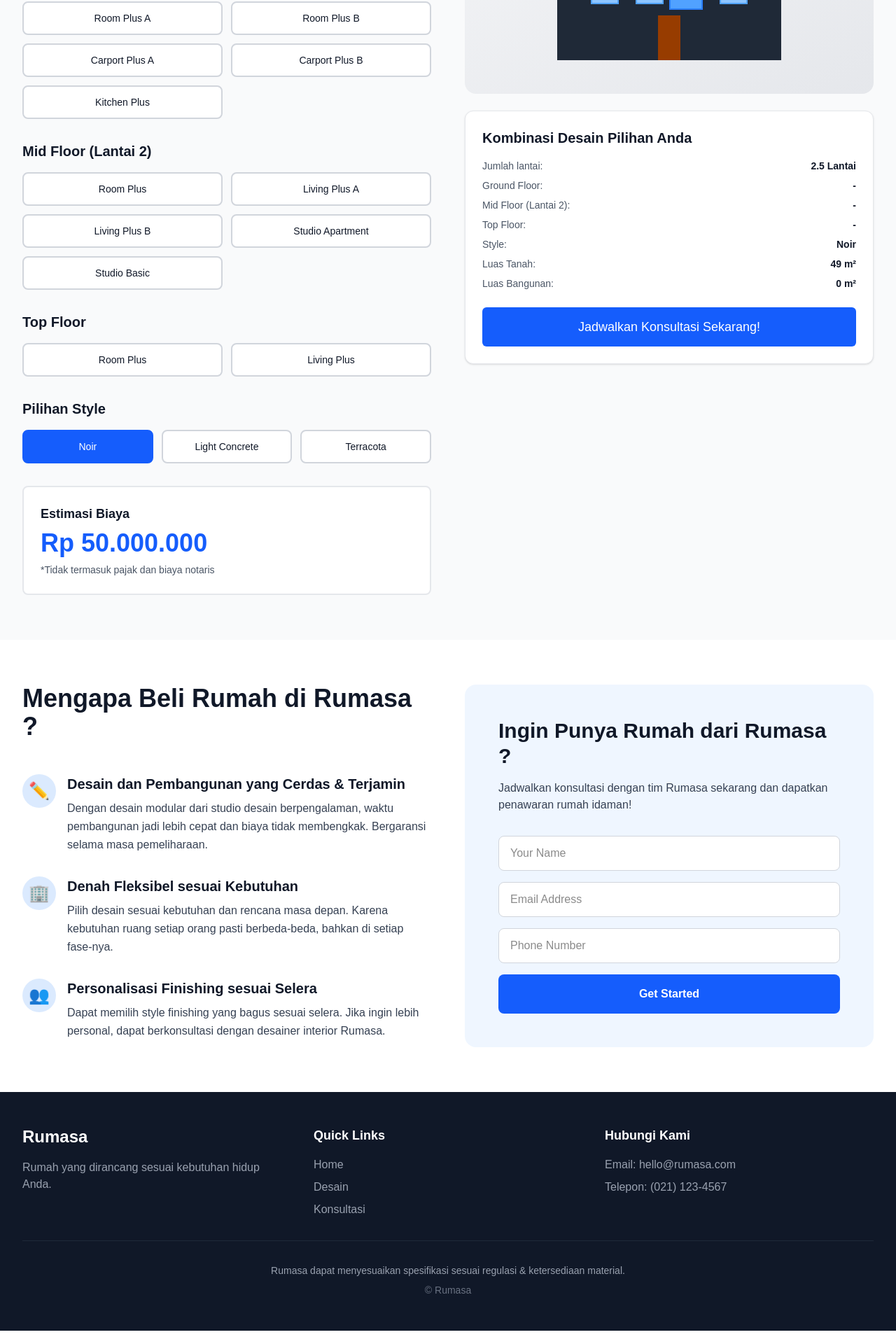
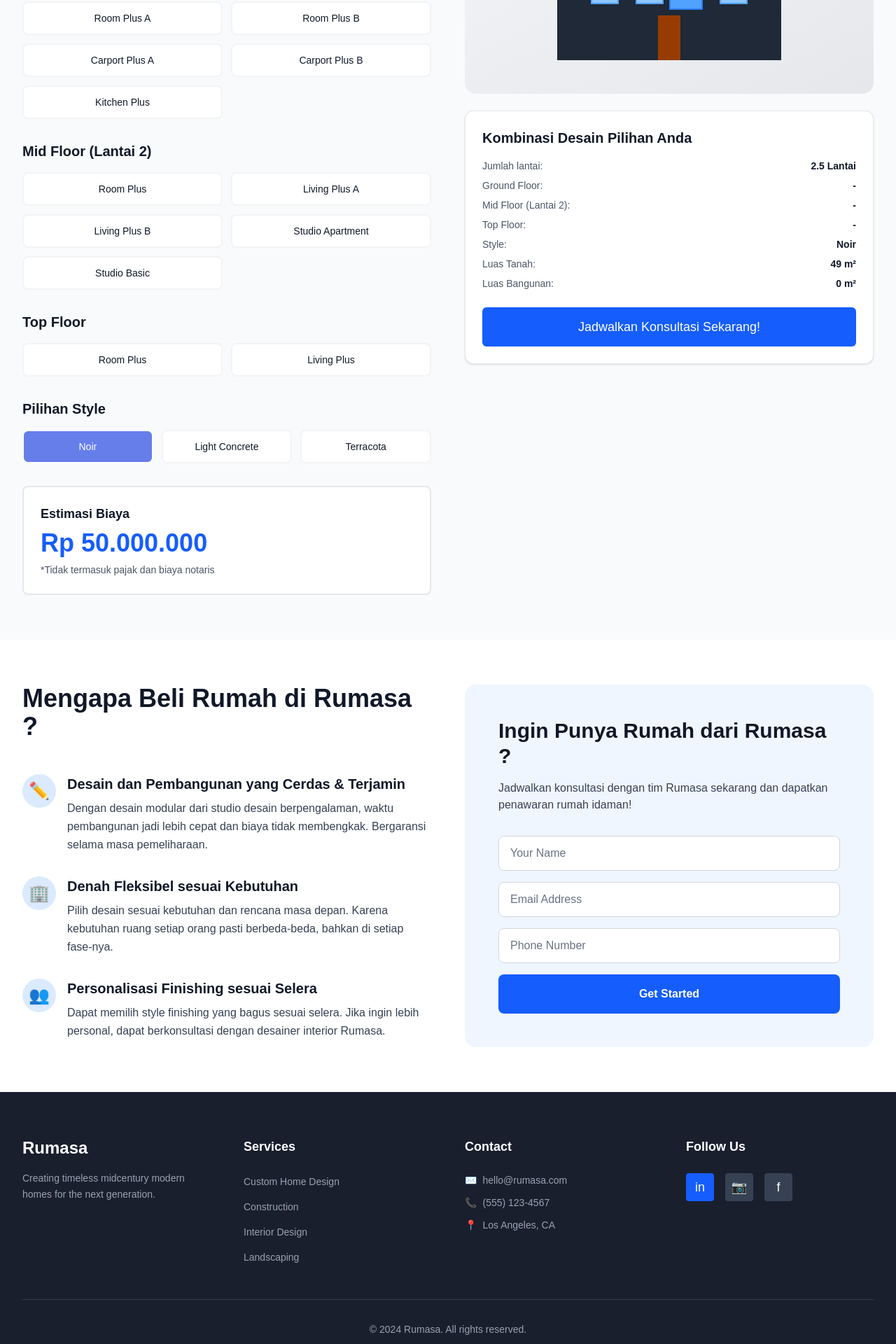
Before and after one commit to fauzanazz/rumasa-web, a Next.js app: page / in a window 1280 px wide. Shown: the part 1638-3558 px from the top of the page at 70% size. Built offline with nearby package versions, Linux system fonts and the light colour scheme.

Commit message:
feat : Finish last

```diff
--- a/actions/whatsapp.ts
+++ b/actions/whatsapp.ts
@@ -16,21 +16,19 @@ export async function createWhatsAppLink(context: WhatsAppContext): Promise<{ ur
   if (context.reasonTitle) {
     // Inquiry about a specific reason
     message = `Halo Rumasa! Saya tertarik dengan alasan: *${context.reasonTitle}*. Bisa jelaskan lebih lanjut?`;
-  } else if (context.combo) {
     // Inquiry about a specific combination
-    const { lantai, ground, mid2, mid3, top, style, tanah_m2 } = context.combo;
+    const { lantai, ground, mid2, mid3, top, style, tanah_m2 } = context.combo || {};
     message = `Halo Rumasa! Saya tertarik dengan kombinasi berikut:
 Lantai: ${lantai}
-Ground: ${ground.join(", ")}
-Mid Floor 2: ${mid2.join(", ")}
-${mid3 ? `Mid Floor 3: ${mid3.join(", ")}` : ""}
-Top: ${top.join(", ")}
+Ground: ${ground?.join(", ")}
+Mid Floor 2: ${mid2?.join(", ")}
+${mid3 ? `Mid Floor 3: ${mid3?.join(", ")}` : ""}
+Top: ${top?.join(", ")}
 Style: ${style}
 Tanah: ${tanah_m2} m²
 
 Mohon info estimasi & waktu pengerjaan.`;
   } else {
-    // General inquiry
     message = "Halo Rumasa! Saya ingin tahu lebih lanjut tentang rumah Rumasa.";
   }
 
--- a/components/Footer.tsx
+++ b/components/Footer.tsx
@@ -1,39 +1,40 @@
-import { footerCopy } from "@/config/copy";
 import Link from "next/link";
 
 export function Footer() {
   return (
-    <footer className="bg-gray-900 text-white py-12 px-4 sm:px-6 lg:px-8">
+    <footer className="bg-[#1a1f2e] text-white py-16 px-4 sm:px-6 lg:px-8">
       <div className="max-w-7xl mx-auto">
-        <div className="grid grid-cols-1 md:grid-cols-3 gap-8 mb-8">
+        <div className="grid grid-cols-1 md:grid-cols-4 gap-12 mb-12">
           {/* Brand */}
           <div>
             <h3 className="text-2xl font-bold mb-4">Rumasa</h3>
-            <p className="text-gray-400">
-              Rumah yang dirancang sesuai kebutuhan hidup Anda.
+            <p className="text-gray-400 text-sm leading-relaxed">
+              Creating timeless midcentury modern homes for the next generation.
             </p>
           </div>
 
-          {/* Quick Links */}
+          {/* Services */}
           <div>
-            <h4 className="text-lg font-semibold mb-4">Quick Links</h4>
-            <ul className="space-y-2">
+            <h4 className="text-lg font-semibold mb-6">Services</h4>
+            <ul className="space-y-3">
               <li>
-                <Link href="/" className="text-gray-400 hover:text-white transition-colors">
-                  Home
+                <Link href="#" className="text-gray-400 hover:text-white transition-colors text-sm">
+                  Custom Home Design
                 </Link>
               </li>
               <li>
-                <Link href="/desain" className="text-gray-400 hover:text-white transition-colors">
-                  Desain
+                <Link href="#" className="text-gray-400 hover:text-white transition-colors text-sm">
+                  Construction
                 </Link>
               </li>
               <li>
-                <Link
-                  href="/konsultasi"
-                  className="text-gray-400 hover:text-white transition-colors"
-                >
-                  Konsultasi
+                <Link href="#" className="text-gray-400 hover:text-white transition-colors text-sm">
+                  Interior Design
+                </Link>
+              </li>
+              <li>
+                <Link href="#" className="text-gray-400 hover:text-white transition-colors text-sm">
+                  Landscaping
                 </Link>
               </li>
             </ul>
@@ -41,15 +42,54 @@ export function Footer() {
 
           {/* Contact */}
           <div>
-            <h4 className="text-lg font-semibold mb-4">Hubungi Kami</h4>
-            <p className="text-gray-400 mb-2">Email: hello@rumasa.com</p>
-            <p className="text-gray-400">Telepon: (021) 123-4567</p>
+            <h4 className="text-lg font-semibold mb-6">Contact</h4>
+            <ul className="space-y-3">
+              <li className="flex items-center gap-2 text-gray-400 text-sm">
+                <span>✉️</span>
+                <span>hello@rumasa.com</span>
+              </li>
+              <li className="flex items-center gap-2 text-gray-400 text-sm">
+                <span>📞</span>
+                <span>(555) 123-4567</span>
+              </li>
+              <li className="flex items-center gap-2 text-gray-400 text-sm">
+                <span>📍</span>
+                <span>Los Angeles, CA</span>
+              </li>
+            </ul>
+          </div>
+
+          {/* Follow Us */}
+          <div>
+            <h4 className="text-lg font-semibold mb-6">Follow Us</h4>
+            <div className="flex gap-4">
+              <Link
+                href="#"
+                className="w-10 h-10 bg-blue-600 rounded flex items-center justify-center hover:bg-blue-700 transition-colors"
+                aria-label="LinkedIn"
+              >
+                <span className="text-white text-lg">in</span>
+              </Link>
+              <Link
+                href="#"
+                className="w-10 h-10 bg-gray-700 rounded flex items-center justify-center hover:bg-gray-600 transition-colors"
+                aria-label="Instagram"
+              >
+                <span className="text-white text-lg">📷</span>
+              </Link>
+              <Link
+                href="#"
+                className="w-10 h-10 bg-gray-700 rounded flex items-center justify-center hover:bg-gray-600 transition-colors"
+                aria-label="Facebook"
+              >
+                <span className="text-white text-lg">f</span>
+              </Link>
+            </div>
           </div>
         </div>
 
-        <div className="border-t border-gray-800 pt-8 text-center">
-          <p className="text-gray-400 text-sm mb-2">{footerCopy.disclaimer}</p>
-          <p className="text-gray-500 text-sm">{footerCopy.company}</p>
+        <div className="border-t border-gray-700 pt-8 text-center">
+          <p className="text-gray-400 text-sm">© 2024 Rumasa. All rights reserved.</p>
         </div>
       </div>
     </footer>
--- a/components/QuickContactForm.tsx
+++ b/components/QuickContactForm.tsx
@@ -40,7 +40,7 @@ export function QuickContactForm() {
             value={formData.name}
             onChange={handleChange}
             required
-            className="w-full px-4 py-3 rounded-lg border border-gray-300 focus:ring-2 focus:ring-blue-600 focus:border-transparent outline-none bg-white"
+            className="w-full px-4 py-3 rounded-lg border border-gray-300 focus:ring-2 focus:ring-blue-600 focus:border-transparent outline-none bg-white placeholder:text-gray-500"
           />
         </div>
 
@@ -52,7 +52,7 @@ export function QuickContactForm() {
             value={formData.email}
             onChange={handleChange}
             required
-            className="w-full px-4 py-3 rounded-lg border border-gray-300 focus:ring-2 focus:ring-blue-600 focus:border-transparent outline-none bg-white"
+            className="w-full px-4 py-3 rounded-lg border border-gray-300 focus:ring-2 focus:ring-blue-600 focus:border-transparent outline-none bg-white placeholder:text-gray-500"
           />
         </div>
 
@@ -64,7 +64,7 @@ export function QuickContactForm() {
             value={formData.phone}
             onChange={handleChange}
             required
-            className="w-full px-4 py-3 rounded-lg border border-gray-300 focus:ring-2 focus:ring-blue-600 focus:border-transparent outline-none bg-white"
+            className="w-full px-4 py-3 rounded-lg border border-gray-300 focus:ring-2 focus:ring-blue-600 focus:border-transparent outline-none bg-white placeholder:text-gray-500"
           />
         </div>
 
--- a/components/sections/Configurator.tsx
+++ b/components/sections/Configurator.tsx
@@ -2,7 +2,7 @@
 
 import { useState, useEffect } from "react";
 import { Button } from "@/components/ui/button";
-import { popularDesigns } from "@/config/copy";
+import { popularDesigns, configuratorColors } from "@/config/copy";
 
 type Lantai = "2.5" | "3.5";
 type Style = "Noir" | "Light Concrete" | "Terracota";
@@ -29,26 +29,26 @@ const PRICE_PER_M2 = 15000000; // IDR 15 juta per m²
 
 export function Configurator() {
   const [lantai, setLantai] = useState<Lantai>("2.5");
-  const [ground, setGround] = useState<string[]>([]);
-  const [mid2, setMid2] = useState<string[]>([]);
-  const [mid3, setMid3] = useState<string[]>([]);
-  const [top, setTop] = useState<string[]>([]);
+  const [ground, setGround] = useState<string>("");
+  const [mid2, setMid2] = useState<string>("");
+  const [mid3, setMid3] = useState<string>("");
+  const [top, setTop] = useState<string>("");
   const [style, setStyle] = useState<Style>("Noir");
   const [luasBangunan, setLuasBangunan] = useState(0);
   const [estimasiBiaya, setEstimasiBiaya] = useState(0);
 
   const tanah_m2 = 49;
 
-  // Toggle selection helper
-  const toggleSelection = (
-    list: string[],
+  // Single selection helper
+  const selectOption = (
+    current: string,
     item: string,
-    setter: React.Dispatch<React.SetStateAction<string[]>>
+    setter: React.Dispatch<React.SetStateAction<string>>
   ) => {
-    if (list.includes(item)) {
-      setter(list.filter((i) => i !== item));
+    if (current === item) {
+      setter(""); // Deselect if clicking the same item
     } else {
-      setter([...list, item]);
+      setter(item); // Select the new item
     }
   };
 
@@ -57,26 +57,24 @@ export function Configurator() {
     let totalArea = 0;
 
     // Add ground floor area
-    ground.forEach((module) => {
-      totalArea += MODULE_SIZES[module] || 0;
-    });
+    if (ground) {
+      totalArea += MODULE_SIZES[ground] || 0;
+    }
 
     // Add mid floor 2 area
-    mid2.forEach((module) => {
-      totalArea += MODULE_SIZES[module] || 0;
-    });
+    if (mid2) {
+      totalArea += MODULE_SIZES[mid2] || 0;
+    }
 
     // Add mid floor 3 area if 3.5 lantai
-    if (lantai === "3.5") {
-      mid3.forEach((module) => {
-        totalArea += MODULE_SIZES[module] || 0;
-      });
+    if (lantai === "3.5" && mid3) {
+      totalArea += MODULE_SIZES[mid3] || 0;
     }
 
     // Add top floor area
-    top.forEach((module) => {
-      totalArea += MODULE_SIZES[module] || 0;
-    });
+    if (top) {
+      totalArea += MODULE_SIZES[top] || 0;
+    }
 
     setLuasBangunan(totalArea);
 
@@ -124,8 +122,8 @@ export function Configurator() {
                   onClick={() => setLantai("2.5")}
                   className={`px-4 py-3 rounded-lg border-2 text-sm font-medium transition-all ${
                     lantai === "2.5"
-                      ? "border-blue-600 bg-blue-600 text-white"
-                      : "border-gray-300 bg-white text-gray-900 hover:border-blue-400"
+                      ? `${configuratorColors.selected} ${configuratorColors.selectedHover} text-white`
+                      : `${configuratorColors.unselected} ${configuratorColors.unselectedHover}`
                   }`}
                 >
                   2,5 Lantai
@@ -134,8 +132,8 @@ export function Configurator() {
                   onClick={() => setLantai("3.5")}
                   className={`px-4 py-3 rounded-lg border-2 text-sm font-medium transition-all ${
                     lantai === "3.5"
-                      ? "border-blue-600 bg-blue-600 text-white"
-                      : "border-gray-300 bg-white text-gray-900 hover:border-blue-400"
+                      ? `${configuratorColors.selected} ${configuratorColors.selectedHover} text-white`
+                      : `${configuratorColors.unselected} ${configuratorColors.unselectedHover}`
                   }`}
                 >
                   3,5 Lantai *
@@ -150,11 +148,11 @@ export function Configurator() {
                 {popularDesigns.ground_floor.map((item) => (
                   <button
                     key={item}
-                    onClick={() => toggleSelection(ground, item, setGround)}
+                    onClick={() => selectOption(ground, item, setGround)}
                     className={`px-4 py-3 rounded-lg border-2 text-sm font-medium transition-all ${
-                      ground.includes(item)
-                        ? "border-blue-600 bg-blue-600 text-white"
-                        : "border-gray-300 bg-white text-gray-900 hover:border-blue-400"
+                      ground === item
+                        ? `${configuratorColors.selected} ${configuratorColors.selectedHover} text-white`
+                        : `${configuratorColors.unselected} ${configuratorColors.unselectedHover}`
                     }`}
                   >
                     {item}
@@ -170,11 +168,11 @@ export function Configurator() {
                 {popularDesigns.mid_floor_2.map((item) => (
                   <button
                     key={item}
-                    onClick={() => toggleSelection(mid2, item, setMid2)}
+                    onClick={() => selectOption(mid2, item, setMid2)}
                     className={`px-4 py-3 rounded-lg border-2 text-sm font-medium transition-all ${
-                      mid2.includes(item)
-                        ? "border-blue-600 bg-blue-600 text-white"
-                        : "border-gray-300 bg-white text-gray-900 hover:border-blue-400"
+                      mid2 === item
+                        ? `${configuratorColors.selected} ${configuratorColors.selectedHover} text-white`
+                        : `${configuratorColors.unselected} ${configuratorColors.unselectedHover}`
                     }`}
                   >
                     {item}
@@ -191,11 +189,11 @@ export function Configurator() {
                   {popularDesigns.mid_floor_3_optional.map((item) => (
                     <button
                       key={item}
-                      onClick={() => toggleSelection(mid3, item, setMid3)}
+                      onClick={() => selectOption(mid3, item, setMid3)}
                       className={`px-4 py-3 rounded-lg border-2 text-sm font-medium transition-all ${
-                        mid3.includes(item)
-                          ? "border-blue-600 bg-blue-600 text-white"
-                          : "border-gray-300 bg-white text-gray-900 hover:border-blue-400"
+                        mid3 === item
+                          ? `${configuratorColors.selected} ${configuratorColors.selectedHover} text-white`
+                          : `${configuratorColors.unselected} ${configuratorColors.unselectedHover}`
                       }`}
                     >
                       {item}
@@ -212,11 +210,11 @@ export function Configurator() {
                 {popularDesigns.top_floor.map((item) => (
                   <button
                     key={item}
-                    onClick={() => toggleSelection(top, item, setTop)}
+                    onClick={() => selectOption(top, item, setTop)}
                     className={`px-4 py-3 rounded-lg border-2 text-sm font-medium transition-all ${
-                      top.includes(item)
-                        ? "border-blue-600 bg-blue-600 text-white"
-                        : "border-gray-300 bg-white text-gray-900 hover:border-blue-400"
+                      top === item
+                        ? `${configuratorColors.selected} ${configuratorColors.selectedHover} text-white`
+                        : `${configuratorColors.unselected} ${configuratorColors.unselectedHover}`
                     }`}
                   >
                     {item}
@@ -235,8 +233,8 @@ export function Configurator() {
                     onClick={() => setStyle(s)}
                     className={`px-4 py-3 rounded-lg border-2 text-sm font-medium transition-all ${
                       style === s
-                        ? "border-blue-600 bg-blue-600 text-white"
-                        : "border-gray-300 bg-white text-gray-900 hover:border-blue-400"
+                        ? `${configuratorColors.selected} ${configuratorColors.selectedHover} text-white`
+                        : `${configuratorColors.unselected} ${configuratorColors.unselectedHover}`
                     }`}
                   >
                     {s}
@@ -308,21 +306,21 @@ export function Configurator() {
                 </div>
                 <div className="flex justify-between">
                   <span className="text-gray-600">Ground Floor:</span>
-                  <span className="font-semibold text-gray-900">{ground.join(", ") || "-"}</span>
+                  <span className="font-semibold text-gray-900">{ground || "-"}</span>
                 </div>
                 <div className="flex justify-between">
                   <span className="text-gray-600">Mid Floor (Lantai 2):</span>
-                  <span className="font-semibold text-gray-900">{mid2.join(", ") || "-"}</span>
+                  <span className="font-semibold text-gray-900">{mid2 || "-"}</span>
                 </div>
                 {lantai === "3.5" && (
                   <div className="flex justify-between">
                     <span className="text-gray-600">Mid Floor (Lantai 3) *:</span>
-                    <span className="font-semibold text-gray-900">{mid3.join(", ") || "-"}</span>
+                    <span className="font-semibold text-gray-900">{mid3 || "-"}</span>
                   </div>
                 )}
                 <div className="flex justify-between">
                   <span className="text-gray-600">Top Floor:</span>
-                  <span className="font-semibold text-gray-900">{top.join(", ") || "-"}</span>
+                  <span className="font-semibold text-gray-900">{top || "-"}</span>
                 </div>
                 <div className="flex justify-between">
                   <span className="text-gray-600">Style:</span>
--- a/config/copy.ts
+++ b/config/copy.ts
@@ -113,3 +113,14 @@ export const footerCopy = {
     "Rumasa dapat menyesuaikan spesifikasi sesuai regulasi & ketersediaan material.",
   company: "© Rumasa",
 };
+
+export const configuratorColors = {
+  // Primary button color when selected
+  selected: "bg-[#667eea]",
+  // Hover color for selected buttons
+  selectedHover: "hover:bg-[#667eea]",
+  // Unselected button styles
+  unselected: "border-gray-100 bg-white text-gray-900",
+  // Hover color for unselected buttons
+  unselectedHover: "hover:border-gray-100",
+};
```
